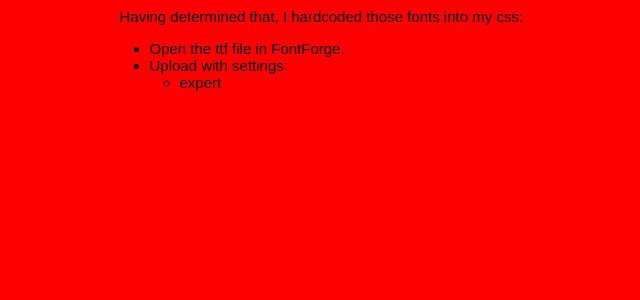
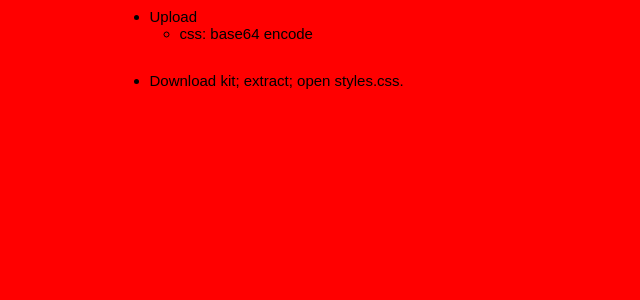
Before and after one commit to akrueg/portfolio, a Jekyll site: the page built from test2.md, in a window 1280 px wide. Shown: the top 300 px of the page, without its empty margins (228-868 px from the left). Built offline with Jekyll 4.4.1, drawn with Linux system fonts in a browser that asks for light colours.

Commit message:
Update test2.md

```diff
--- a/test2.md
+++ b/test2.md
@@ -3,8 +3,6 @@ layout: main
 js: testJs
 ---
 
-Having determined that, I hardcoded those fonts into my css:
-
-- Open the ttf file in FontForge.
-- Upload with settings:
-  - expert
+- Upload
+  - css: base64 encode
+- Download kit; extract; open styles.css.
```
